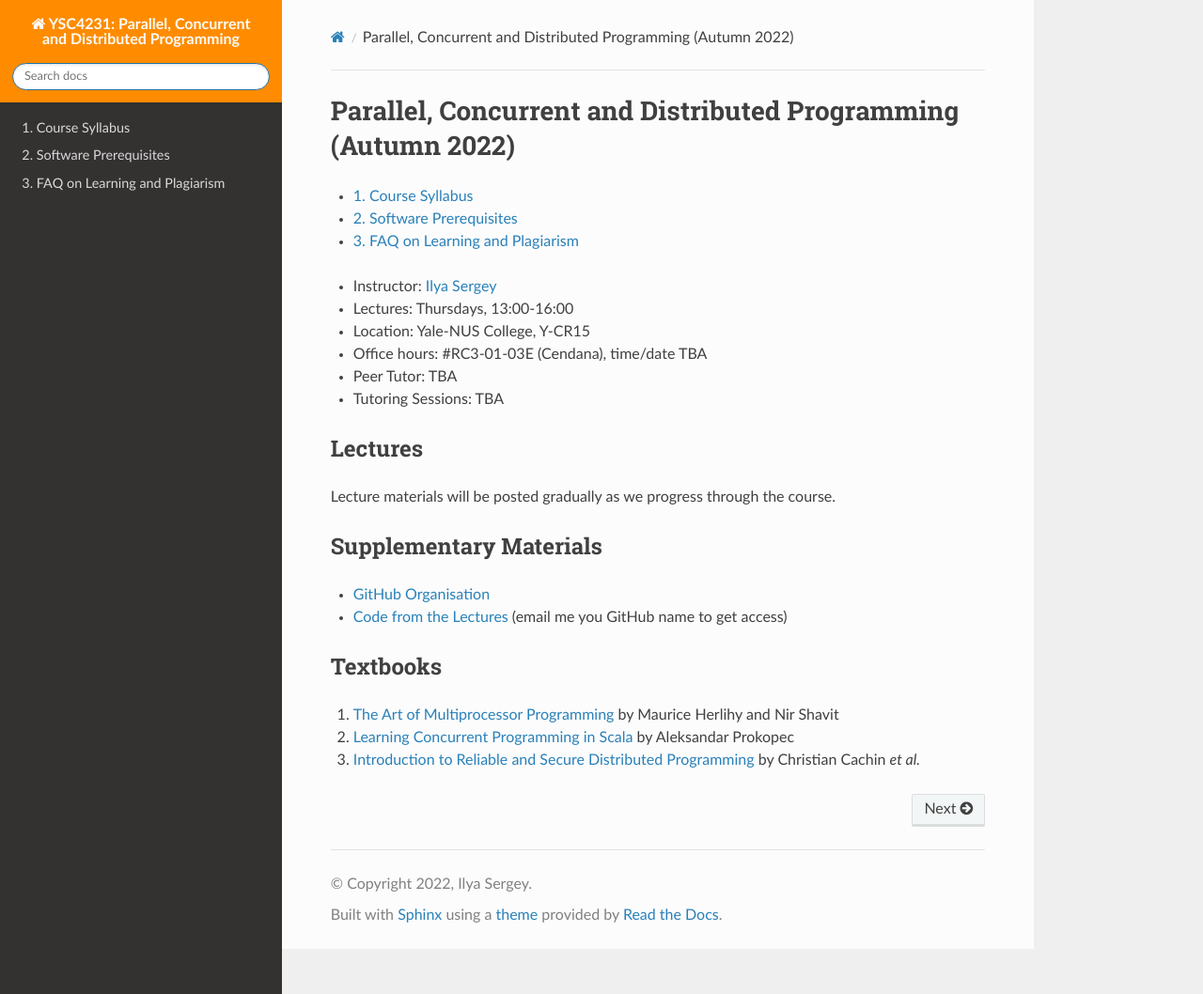
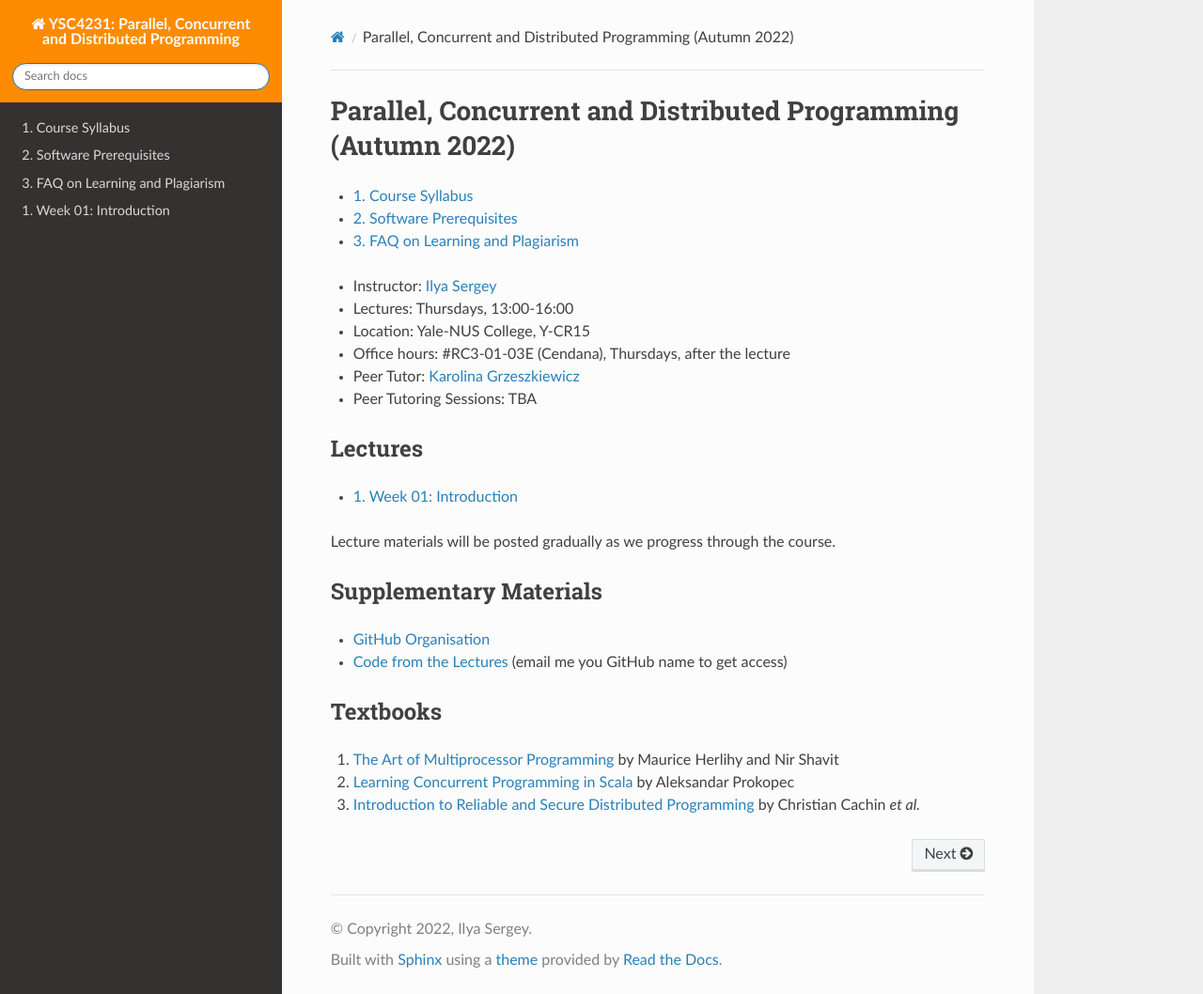
Before and after one commit to ilyasergey/YSC4231, a Sphinx documentation site: the page built from source/index.rst, in a window 1280 px wide and 1058 px high. Shown: the whole window at 94% size. Built offline with Sphinx 7.4.7 and the Read the Docs theme 2.0.0, drawn with Linux system fonts in a browser that asks for light colours.

Commit message:
lectures

```diff
--- a/source/index.rst
+++ b/source/index.rst
@@ -12,9 +12,9 @@ Parallel, Concurrent and Distributed Programming (Autumn 2022)
 * Instructor: `Ilya Sergey <https://ilyasergey.net/>`_
 * Lectures: Thursdays, 13:00-16:00
 * Location: Yale-NUS College, Y-CR15
-* Office hours: #RC3-01-03E (Cendana), time/date TBA
-* Peer Tutor: TBA
-* Tutoring Sessions: TBA
+* Office hours: #RC3-01-03E (Cendana), Thursdays, after the lecture
+* Peer Tutor: `Karolina Grzeszkiewicz <karolina.grzeszkiewicz@u.yale-nus.edu.sg>`_
+* Peer Tutoring Sessions: TBA
 
 Lectures
 --------
@@ -23,7 +23,8 @@ Lectures
    :numbered:
    :maxdepth: 1
 
-..   week-01-intro
+   week-01-intro
+
 ..   week-02-scala
 ..   week-03-mutex
 ..   week-03-concurrent-objects
--- a/source/prerequisites.rst
+++ b/source/prerequisites.rst
@@ -100,5 +100,5 @@ Troubleshooting
    This problem has been observed on Windows 11.
 
    **Solution** Open ``File -> Project Structure``, category ``Project Settings -> Project``
-   and sekect a Java SDK (e.g. OpenJDK version 11.0.5 or similar one)
+   and select a Java SDK (e.g. OpenJDK version 11.0.5 or similar one)
    from what's already installed at your system.
--- a/source/week-01-intro.rst
+++ b/source/week-01-intro.rst
@@ -5,7 +5,7 @@ Week 01: Introduction
 
 * `Lecture Slides <_static/resources/ysc4231-week-01-intro.pdf>`_
 * `Code with examples
-  <https://github.com/ysc4231/lectures-2021/tree/01-intro>`_,
+  <https://github.com/ysc4231/lectures-2022/tree/01-intro>`_,
   branch ``01-intro``, package ``intro``.
 
 .. Homework
```
